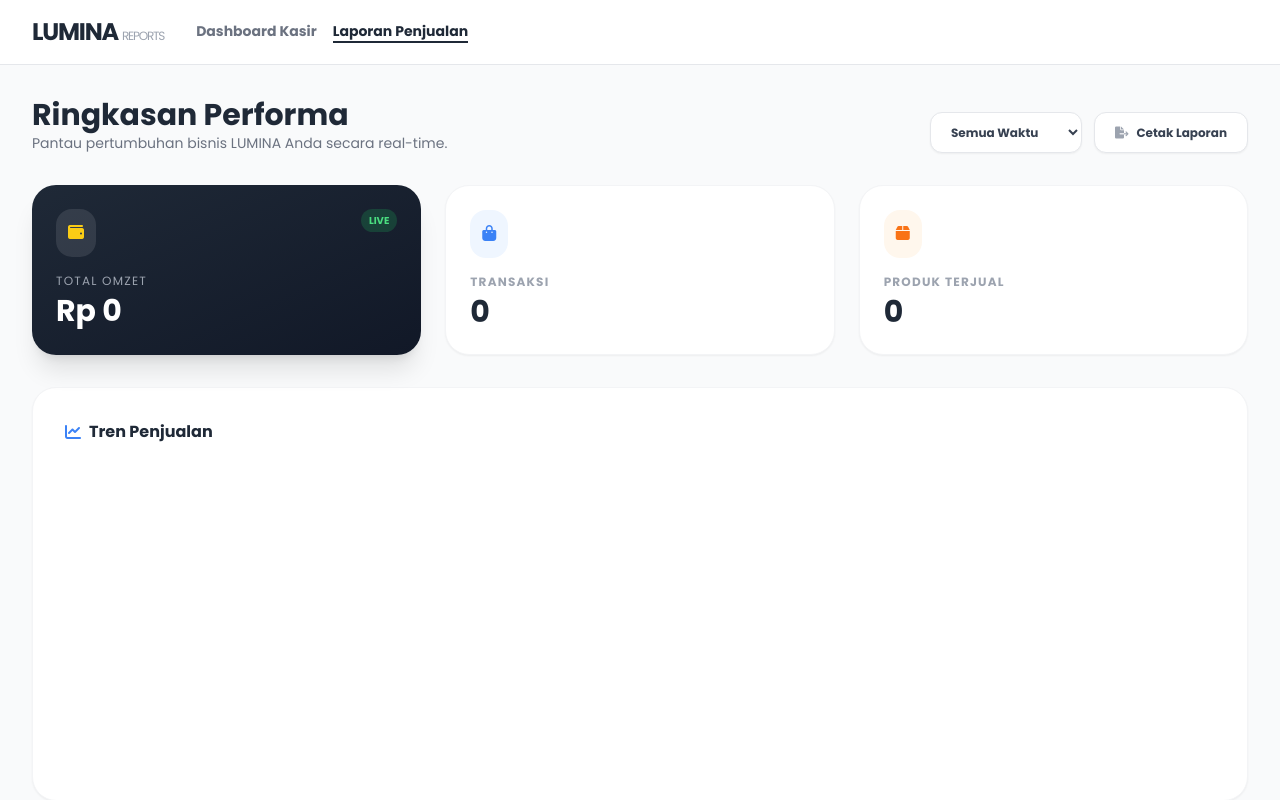
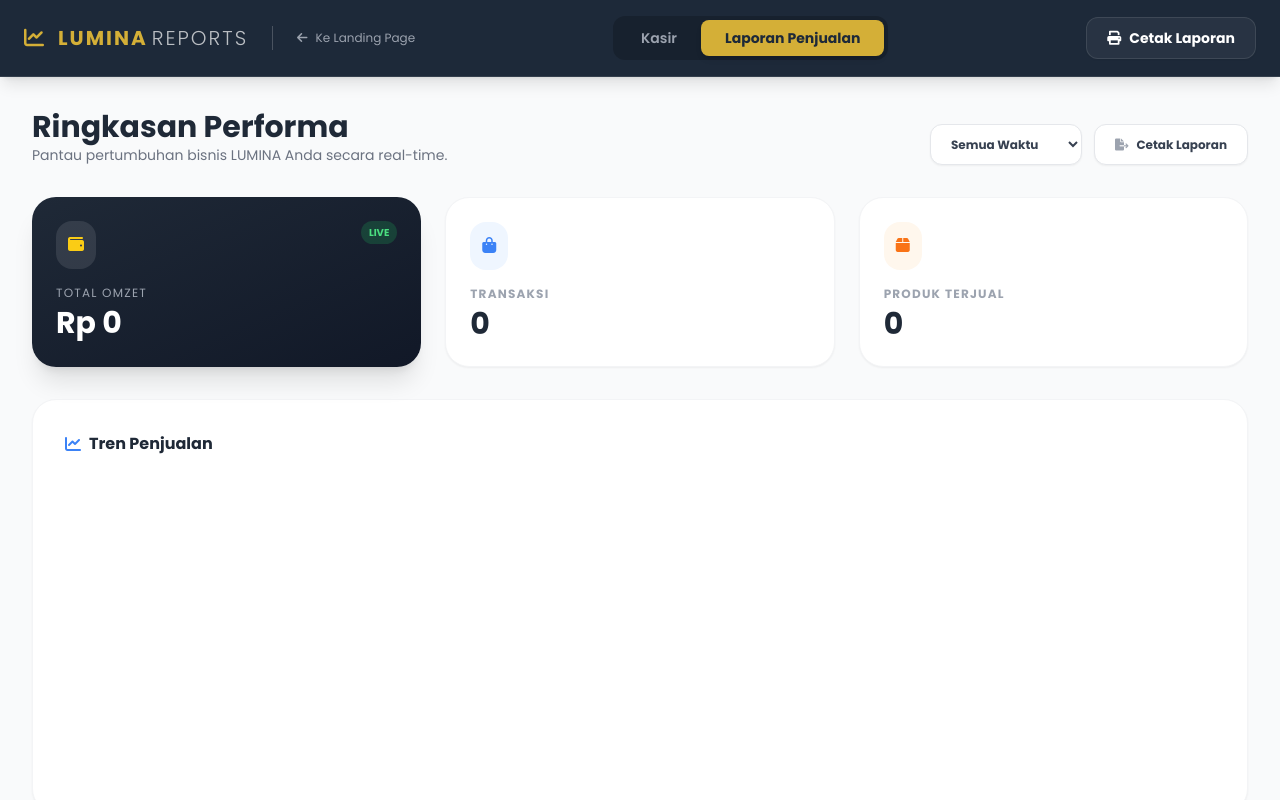
Before and after one commit to rifffcantcode/POS-web, a plain HTML site: page laporan.html in a window 1280 px wide. Shown: the top 800 px of the page. Drawn offline with nearby package versions, Linux system fonts and the light colour scheme; no server answers.

Commit message:
new nav bar on cashier page and reports page

```diff
--- a/js/landing.js
+++ b/js/landing.js
@@ -1,5 +1,6 @@
 import { initializeApp } from "https://www.gstatic.com/firebasejs/10.7.1/firebase-app.js";
 import { getFirestore, collection, onSnapshot } from "https://www.gstatic.com/firebasejs/10.7.1/firebase-firestore.js";
+
 
 const firebaseConfig = {
   apiKey: "AIzaSyBMsUhXj-UCLLviXzweS1qXVdSaVgkDcu8",
--- a/laporan.html
+++ b/laporan.html
@@ -15,6 +15,23 @@
       rel="stylesheet"
     />
     <style>
+      /* Pastikan warna ini sesuai dengan palet Lumina kita */
+      .bg-lumina-dark {
+        background-color: #1d2939 !important; /* Biru gelap dari Figma */
+      }
+
+      .text-lumina-gold {
+        color: #d4af37 !important; /* Kuning emas dari Figma */
+      }
+
+      .bg-lumina-gold {
+        background-color: #d4af37 !important;
+      }
+
+      .text-lumina-dark {
+        color: #1d2939 !important;
+      }
+
       body {
         font-family: "Poppins", sans-serif;
       }
@@ -30,24 +47,52 @@
   </head>
   <body class="bg-gray-50 text-gray-800">
     <nav
-      class="bg-white border-b px-8 py-4 flex justify-between items-center sticky top-0 z-50 no-print"
+      class="bg-lumina-dark text-white shadow-lg flex-none z-20 border-b border-white/10"
     >
-      <div class="flex items-center gap-8">
-        <h1 class="text-2xl font-black tracking-tighter text-gray-800">
-          LUMINA <span class="text-xs font-normal text-gray-400">REPORTS</span>
-        </h1>
-        <div class="flex gap-4">
+      <div
+        class="container mx-auto px-6 py-4 flex justify-between items-center"
+      >
+        <div class="flex items-center gap-6">
+          <h1
+            class="text-xl font-bold tracking-widest text-lumina-gold flex items-center"
+          >
+            <i class="fas fa-chart-line mr-3"></i> LUMINA
+            <span class="ml-1 font-light text-white/70">REPORTS</span>
+          </h1>
+          <div class="h-6 w-[1px] bg-white/20"></div>
+          <a
+            href="landing.html"
+            class="flex items-center text-xs text-gray-400 hover:text-white transition-all group"
+          >
+            <i
+              class="fas fa-arrow-left mr-2 group-hover:-translate-x-1 transition-transform"
+            ></i>
+            Ke Landing Page
+          </a>
+        </div>
+
+        <div class="flex items-center bg-black/20 p-1 rounded-xl">
           <a
             href="index.html"
-            class="text-sm font-bold text-gray-500 hover:text-gray-800 transition"
-            >Dashboard Kasir</a
+            class="text-sm font-semibold text-gray-400 hover:text-white px-6 py-2 rounded-lg transition-all"
           >
+            Kasir
+          </a>
           <a
-            href="#"
-            class="text-sm font-bold text-gray-800 border-b-2 border-gray-800"
-            >Laporan Penjualan</a
+            href="laporan.html"
+            class="text-sm font-bold bg-lumina-gold text-lumina-dark px-6 py-2 rounded-lg shadow-md transition-all"
           >
+            Laporan Penjualan
+          </a>
         </div>
+
+        <button
+          onclick="window.print()"
+          class="bg-white/5 border border-white/10 text-white px-5 py-2.5 rounded-xl font-bold hover:bg-lumina-gold hover:text-lumina-dark hover:border-lumina-gold transition-all duration-300 shadow-sm text-sm flex items-center gap-2"
+        >
+          <i class="fas fa-print"></i>
+          Cetak Laporan
+        </button>
       </div>
     </nav>
 
```
Also changed, not shown: index.html (+22 -24 lines), img/cermin_dinding.jpg, img/hiasan_dinding.jpg, img/kasur.jpg, img/kursi_kantor.webp, img/lampu_tidur.jpg, img/lemari_pakaian.jpg, img/meja_belajar.jpg, img/office_desk.jpg, img/rak_buku.jpg, img/rak_dinding.jpg, img/tanaman_hias - Copy.jpg (added), img/tanaman_hias.jpg.
